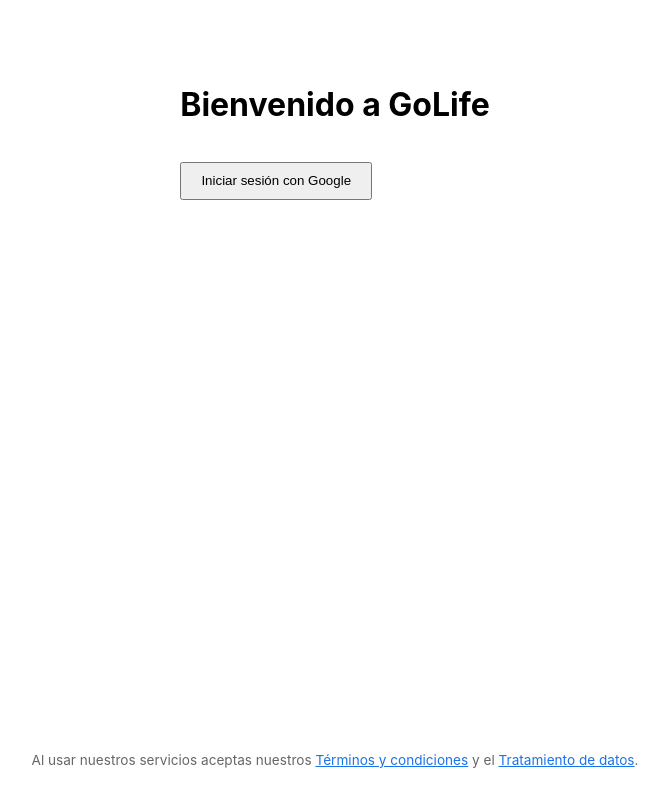
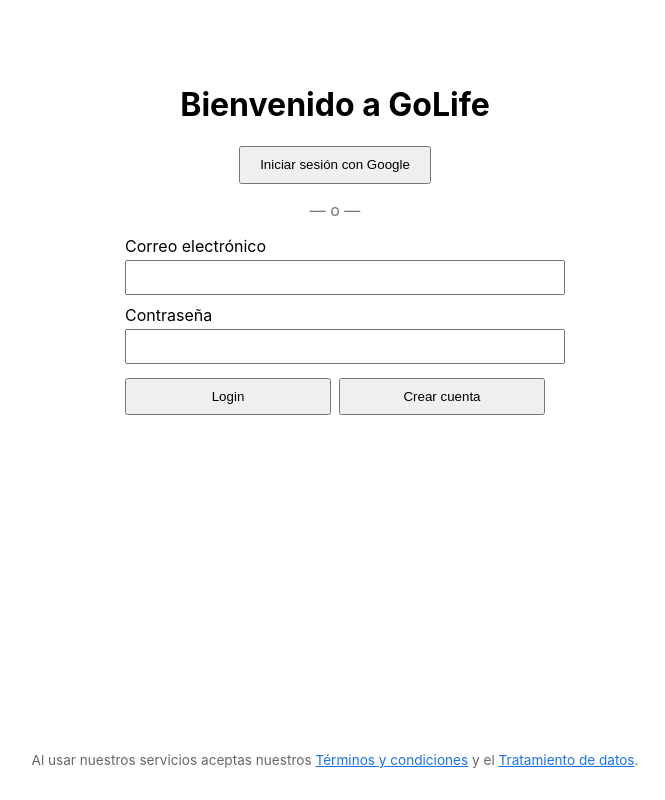
Before and after one commit to XushengQiu/tfg_frontend, a React (Create React App) app: page /login in a window 1280 px wide. Shown: the whole page, without its empty margins (305-970 px from the left). Built offline with nearby package versions, Linux system fonts and the light colour scheme; no server answers.

Commit message:
Adding another login path, just email + password

```diff
--- a/src/auth-context.jsx
+++ b/src/auth-context.jsx
@@ -4,6 +4,8 @@
     signOut,
     deleteUser,
     getAdditionalUserInfo,
+    signInWithEmailAndPassword,
+    createUserWithEmailAndPassword,
 } from 'firebase/auth';
 import { auth, googleProvider } from './firebase';
 import {
@@ -40,8 +42,8 @@
             try {
                 const { data } = await getProfile();
                 setProfile(data);
-            } catch {                                // 404 si aún no existe en tu BD
-                setProfile(null);
+            } catch {
+                setProfile(null);                    // 404 si aún no existe en tu BD
             }
             setLoading(false);
         });
@@ -55,6 +57,25 @@
 
         if (isNew) navigate('/onboarding', { replace:true });
         else       navigate('/dashboard',  { replace:true });
+    };
+
+    /** Email/password: iniciar sesión */
+    const loginEmail = async (email, password) => {
+        await signInWithEmailAndPassword(auth, email, password);
+        // Tras login, comprobamos si tiene perfil en tu API
+        try {
+            await getProfile();
+            navigate('/dashboard', { replace: true });
+        } catch {
+            // Si no existe perfil aún → llevar a Onboarding para crear (POST /api/usuarios)
+            navigate('/onboarding', { replace: true });
+        }
+    };
+
+    /** Email/password: crear cuenta (solo crea en Firebase, el perfil se crea en Onboarding) */
+    const registerEmail = async (email, password) => {
+        await createUserWithEmailAndPassword(auth, email, password);
+        navigate('/onboarding', { replace: true });
     };
 
     /** logout */
@@ -72,7 +93,15 @@
     if (loading) return null;
 
     return (
-        <AuthCtx.Provider value={{ user, profile, login, logout, deleteAccount }}>
+        <AuthCtx.Provider value={{
+            user,
+            profile,
+            login,              // Google
+            loginEmail,         // Email: login
+            registerEmail,      // Email: alta (luego Onboarding hace el POST /api/usuarios)
+            logout,
+            deleteAccount
+        }}>
             {children}
         </AuthCtx.Provider>
     );
--- a/src/components/EditGoalModal.jsx
+++ b/src/components/EditGoalModal.jsx
@@ -45,7 +45,9 @@
                         <input
                             value={form.nombre}
                             onChange={(e) => setForm({ ...form, nombre: e.target.value })}
+                            minLength={1}
                             maxLength={50}
+                            required
                         />
                     </label>
 
@@ -55,6 +57,7 @@
                             rows={3}
                             value={form.descripcion}
                             onChange={(e) => setForm({ ...form, descripcion: e.target.value })}
+                            maxLength={300}
                         />
                     </label>
 
@@ -68,6 +71,9 @@
                                 required={!form.periodoIndef}
                                 value={form.periodoNum}
                                 onChange={(e) => setForm({ ...form, periodoNum: e.target.value })}
+                                min="1"
+                                max="10000"
+                                step="1"
                             />
                             <select
                                 disabled={form.periodoIndef}
@@ -98,10 +104,13 @@
                                 Valor objetivo:
                                 <input
                                     type="number"
-                                    step="1"
-                                    min="0"
+                                    inputMode="decimal"
+                                    step="0.01"
+                                    min="0.01"
+                                    max="9999999999999.99"
                                     value={form.objetivoNum}
                                     onChange={(e) => setForm({ ...form, objetivoNum: e.target.value })}
+                                    required
                                 />
                             </label>
 
@@ -110,7 +119,9 @@
                                 <input
                                     value={form.objetivoUnidad}
                                     onChange={(e) => setForm({ ...form, objetivoUnidad: e.target.value })}
+                                    minLength={1}
                                     maxLength={20}
+                                    required
                                 />
                             </label>
                         </>
--- a/src/components/EntryModal.jsx
+++ b/src/components/EntryModal.jsx
@@ -27,7 +27,6 @@
             setData({ fecha: start, valorBool: null, valorNum: "" });
         }
         if (!open) {
-            // al cerrar, deja el estado "limpio"
             setData({ fecha: getTodayISO(), valorBool: null, valorNum: "" });
         }
     }, [open, goal]);
@@ -88,9 +87,10 @@
                             <div style={{ display: "flex", alignItems: "center", gap: ".4rem", marginTop: ".4rem" }}>
                                 <input
                                     type="number"
-                                    step="any"          // << permitir decimales, spinner sigue a saltos de 1
-                                    min="0"
-                                    inputMode="decimal" // << opcional, mejor UX en móvil
+                                    inputMode="decimal"
+                                    step="0.01"
+                                    min="0.01"
+                                    max="9999999999999.99"
                                     required
                                     className="short"
                                     value={data.valorNum}
@@ -107,7 +107,7 @@
                             type="date"
                             className="fecha-input"
                             value={data.fecha}
-                            min={minDate}                // ← ¡restricción aquí!
+                            min={minDate}
                             onChange={(e) => setData({ ...data, fecha: e.target.value })}
                         />
                     </label>
--- a/src/pages/Login.jsx
+++ b/src/pages/Login.jsx
@@ -5,16 +5,104 @@
 import DataPolicyContent from '../components/DataPolicyContent';
 
 export default function Login() {
-    const { login } = useAuth();
+    const { login, loginEmail, registerEmail } = useAuth();
     const [openModal, setOpenModal] = useState(null); // 'terms' | 'data' | null
+
+    // email/password
+    const [email, setEmail] = useState('');
+    const [password, setPassword] = useState('');
+    const [busy, setBusy] = useState(false);
+
+    const doEmailLogin = async (e) => {
+        e?.preventDefault();
+        if (!email || !password) return;
+        setBusy(true);
+        try {
+            await loginEmail(email.trim(), password);
+        } catch (err) {
+            alert(err?.message || 'No se pudo iniciar sesión.');
+        } finally {
+            setBusy(false);
+        }
+    };
+
+    const doRegister = async (e) => {
+        e?.preventDefault();
+        if (!email || !password) return;
+        if (password.length < 6) {
+            alert('La contraseña debe tener al menos 6 caracteres (requisito de Firebase).');
+            return;
+        }
+        setBusy(true);
+        try {
+            await registerEmail(email.trim(), password);
+            // → navega a /onboarding donde harás el POST /api/usuarios
+        } catch (err) {
+            alert(err?.message || 'No se pudo crear la cuenta.');
+        } finally {
+            setBusy(false);
+        }
+    };
 
     return (
         <main style={{ minHeight: '100vh', display:'flex', flexDirection:'column', alignItems:'center' }}>
-            <div style={{ marginTop:'4rem' }}>
-                <h1>Bienvenido a GoLife</h1>
-                <button onClick={login} style={{ padding:'0.6rem 1.2rem', marginTop:'1rem' }}>
-                    Iniciar sesión con Google
-                </button>
+            <div style={{ marginTop:'4rem', width:'min(92vw, 420px)' }}>
+                <h1 style={{ textAlign:'center' }}>Bienvenido a GoLife</h1>
+
+                {/* Google */}
+                <div style={{ display:'flex', justifyContent:'center', marginTop:'1rem' }}>
+                    <button onClick={login} style={{ padding:'0.6rem 1.2rem' }}>
+                        Iniciar sesión con Google
+                    </button>
+                </div>
+
+                {/* Divider */}
+                <div style={{ textAlign:'center', margin:'1rem 0', color:'#777' }}>— o —</div>
+
+                {/* Email / Password */}
+                <form onSubmit={doEmailLogin} style={{ display:'grid', gap:'.6rem' }}>
+                    <label>
+                        Correo electrónico
+                        <input
+                            type="email"
+                            value={email}
+                            onChange={(e) => setEmail(e.target.value)}
+                            required
+                            style={{ width:'100%', padding:'.5rem', marginTop:'.25rem' }}
+                        />
+                    </label>
+                    <label>
+                        Contraseña
+                        <input
+                            type="password"
+                            value={password}
+                            onChange={(e) => setPassword(e.target.value)}
+                            required
+                            minLength={6}
+                            style={{ width:'100%', padding:'.5rem', marginTop:'.25rem' }}
+                        />
+                    </label>
+
+                    <div style={{ display:'flex', gap:'.5rem', justifyContent:'space-between', marginTop:'.3rem' }}>
+                        <button
+                            type="submit"
+                            disabled={busy}
+                            style={{ flex:1, padding:'.55rem 1rem' }}
+                            title="Entrar con email/contraseña"
+                        >
+                            Login
+                        </button>
+                        <button
+                            type="button"
+                            onClick={doRegister}
+                            disabled={busy}
+                            style={{ flex:1, padding:'.55rem 1rem' }}
+                            title="Crear cuenta con email/contraseña"
+                        >
+                            Crear cuenta
+                        </button>
+                    </div>
+                </form>
             </div>
 
             {/* Pie legal */}
```
Also changed, not shown: src/components/NewGoalModal.jsx (+41 -12 lines), src/pages/Onboarding.jsx (+8 -14 lines).
